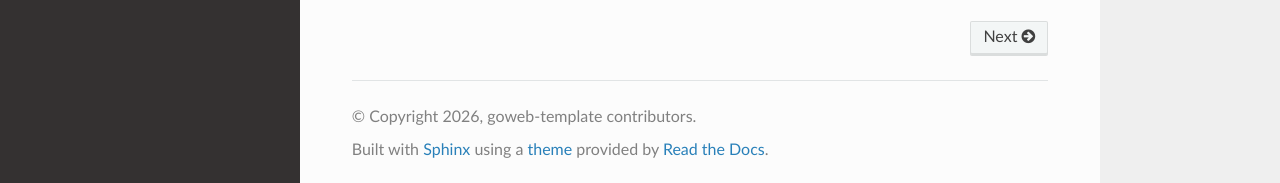
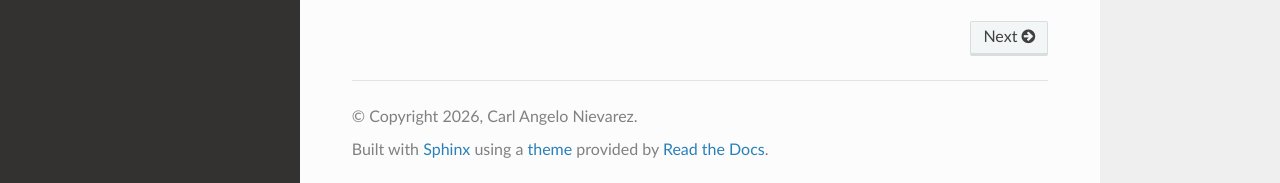
Before and after one commit to aice09/goweb-template, a Sphinx documentation site: the page built from docs/index.rst, in a window 1280 px wide and 900 px high, scrolled down 573 px. Shown: the part 714-897 px from the top of the window. Built offline with Sphinx 7.4.7 and the Read the Docs theme 3.1.0, drawn with Linux system fonts in a browser that asks for light colours.

Commit message:
Set docs author metadata

```diff
--- a/docs/conf.py
+++ b/docs/conf.py
@@ -1,7 +1,7 @@
 from datetime import date
 
 project = "goweb-template"
-author = "goweb-template contributors"
+author = "Carl Angelo Nievarez"
 release = "0.1.0"
 year = date.today().year
 copyright = f"{year}, {author}"
```
